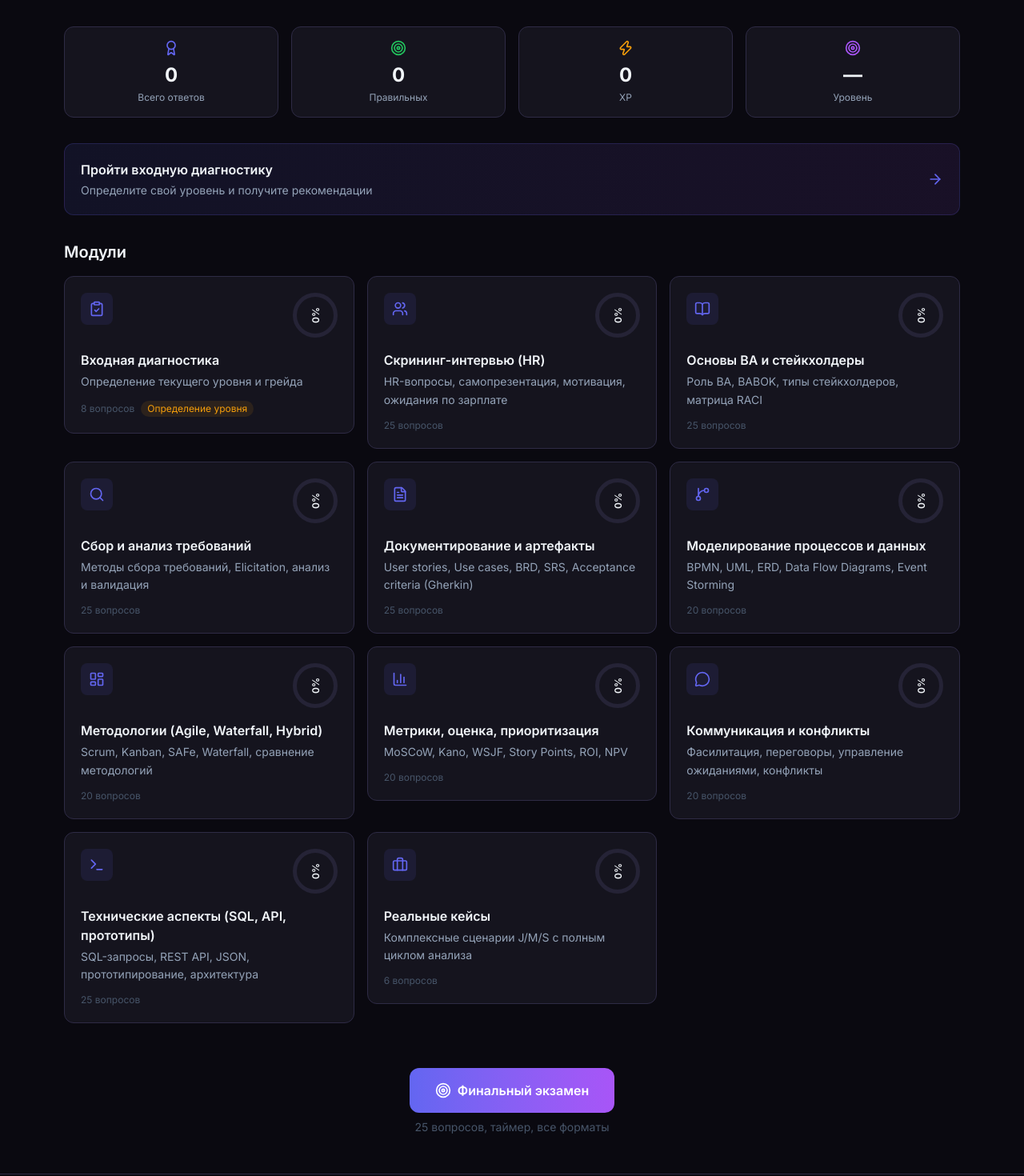
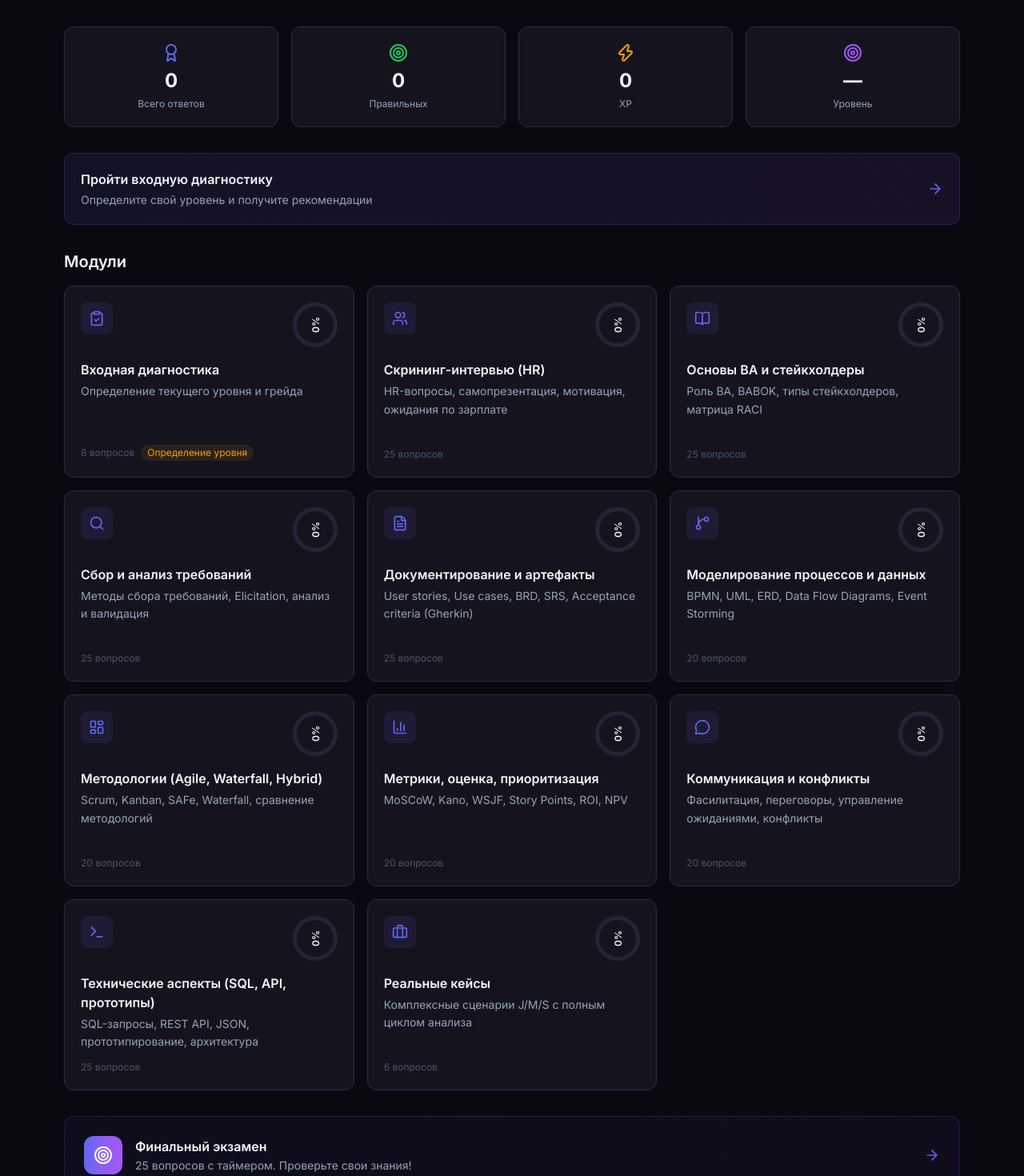
Before and after one commit to solomonczyk/bi-trainer-local, a React (Vite) app: page / in a window 1280 px wide. Shown: the part 260-1730 px from the top of the page at 80% size. Built offline with nearby package versions, Linux system fonts and the light colour scheme.

Commit message:
fix: align all blocks on dashboard — equal card heights, consistent padding, unified CTA cards

```diff
--- a/src/components/ModuleCard.tsx
+++ b/src/components/ModuleCard.tsx
@@ -30,7 +30,7 @@ interface ModuleCardProps {
 export default function ModuleCard({ mod, progress, isDiagnostics }: ModuleCardProps) {
   const content = (
     <div
-      className={`corner-sweep bg-bg-surface rounded-xl border border-border p-5 hover:border-border-light hover:bg-bg-hover transition-all duration-300 cursor-pointer group ${
+      className={`corner-sweep h-full bg-bg-surface rounded-xl border border-border p-5 hover:border-border-light hover:bg-bg-hover transition-all duration-300 cursor-pointer group flex flex-col ${
         progress === 100 ? 'border-success/20' : ''
       }`}
     >
@@ -41,7 +41,7 @@ export default function ModuleCard({ mod, progress, isDiagnostics }: ModuleCardP
         <ProgressRing progress={progress} size={56} strokeWidth={5} />
       </div>
       <h3 className="text-text-primary font-semibold text-base mb-1">{mod.title}</h3>
-      <p className="text-text-secondary text-sm leading-relaxed">{mod.description}</p>
+      <p className="text-text-secondary text-sm leading-relaxed flex-1">{mod.description}</p>
       <div className="mt-3 flex items-center gap-2">
         <span className="text-xs text-text-muted">{mod.questionCount} вопросов</span>
         {isDiagnostics && (
@@ -54,8 +54,16 @@ export default function ModuleCard({ mod, progress, isDiagnostics }: ModuleCardP
   );
 
   if (isDiagnostics) {
-    return <Link to="/diagnostics">{content}</Link>;
+    return (
+      <Link to="/diagnostics" className="block h-full">
+        {content}
+      </Link>
+    );
   }
 
-  return <Link to={`/modules/${mod.id}`}>{content}</Link>;
+  return (
+    <Link to={`/modules/${mod.id}`} className="block h-full">
+      {content}
+    </Link>
+  );
 }
--- a/src/pages/DashboardPage.tsx
+++ b/src/pages/DashboardPage.tsx
@@ -51,11 +51,11 @@ export default function DashboardPage() {
         ].map(({ label, value, icon: Icon, color }) => (
           <div
             key={label}
-            className="bg-bg-surface rounded-xl border border-border p-4 text-center"
+            className="corner-sweep bg-bg-surface rounded-xl border border-border p-5 text-center"
           >
-            <Icon size={20} className={`${color} mx-auto mb-2`} />
-            <p className="text-2xl font-bold text-text-primary">{value}</p>
-            <p className="text-xs text-text-secondary mt-1">{label}</p>
+            <Icon size={24} className={`${color} mx-auto mb-2`} />
+            <p className="text-2xl font-bold text-text-primary leading-tight">{value}</p>
+            <p className="text-xs text-text-secondary mt-1.5">{label}</p>
           </div>
         ))}
       </div>
@@ -86,7 +86,7 @@ export default function DashboardPage() {
       {/* Module grid */}
       <section>
         <h2 className="text-xl font-semibold text-text-primary mb-4">Модули</h2>
-        <div className="grid grid-cols-1 sm:grid-cols-2 lg:grid-cols-3 gap-4">
+        <div className="grid grid-cols-1 sm:grid-cols-2 lg:grid-cols-3 gap-4 auto-rows-fr">
           <ModuleCard
             mod={modules[0]}
             progress={getModuleProgress('module-0')}
@@ -99,16 +99,20 @@ export default function DashboardPage() {
       </section>
 
       {/* Final exam CTA */}
-      <section className="text-center py-6">
-        <Link
-          to="/exam"
-          className="inline-flex items-center gap-2 px-8 py-4 rounded-xl bg-gradient-to-r from-primary to-secondary text-white font-semibold hover:opacity-90 transition-all active:scale-[0.98]"
-        >
-          <Target size={20} />
-          Финальный экзамен
-        </Link>
-        <p className="text-text-muted text-sm mt-2">25 вопросов, таймер, все форматы</p>
-      </section>
+      <Link to="/exam" className="corner-sweep block p-6 rounded-xl bg-gradient-to-r from-primary/5 to-secondary/5 border border-primary/20 hover:border-primary/40 transition-all group">
+        <div className="flex items-center justify-between">
+          <div className="flex items-center gap-4">
+            <div className="w-12 h-12 rounded-xl bg-gradient-to-r from-primary to-secondary flex items-center justify-center">
+              <Target size={24} className="text-white" />
+            </div>
+            <div className="text-left">
+              <h3 className="font-semibold text-text-primary">Финальный экзамен</h3>
+              <p className="text-sm text-text-secondary mt-0.5">25 вопросов с таймером. Проверьте свои знания!</p>
+            </div>
+          </div>
+          <ArrowRight size={20} className="text-primary group-hover:translate-x-1 transition-transform flex-shrink-0" />
+        </div>
+      </Link>
     </div>
   );
 }
```
